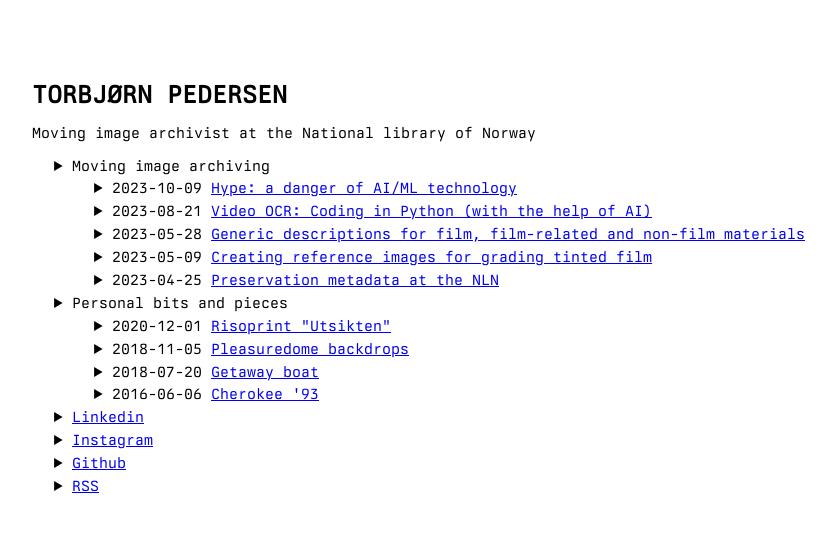
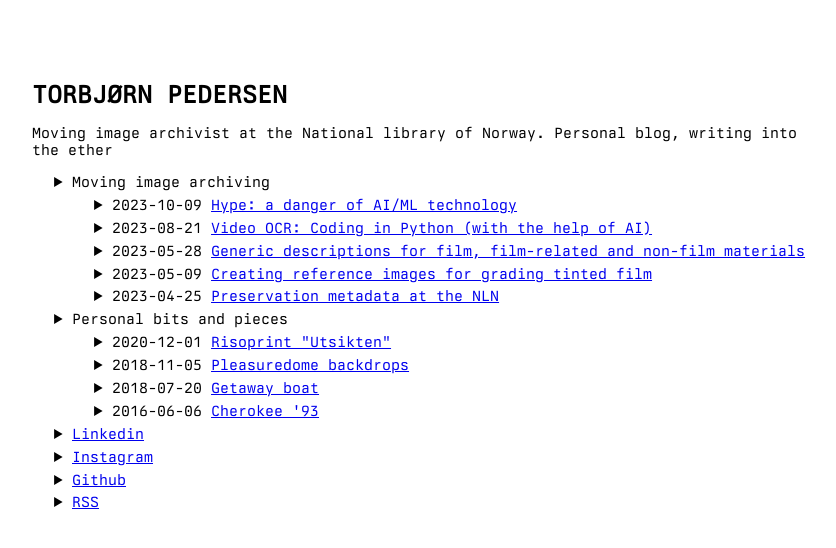
Before and after one commit to torbjornbp/torbjornbp.github.io, a Jekyll site: the page built from index.md, in a window 1280 px wide. Shown: the top 548 px of the page, without its empty margins (208-1044 px from the left). Built offline with Jekyll 4.4.1, drawn with Linux system fonts in a browser that asks for light colours.

Commit message:
Update _config.yml

```diff
--- a/_config.yml
+++ b/_config.yml
@@ -21,7 +21,7 @@
 title: Torbjørn Pedersen
 author: Torbjørn Pedersen
 email:
-description: Moving image archivist at the National library of Norway  # >- this means to ignore newlines until "baseurl:"
+description: Moving image archivist at the National library of Norway. Personal blog, writing into the ether  # >- this means to ignore newlines until "baseurl:"
 baseurl: "" # the subpath of your site, e.g. /blog
 url: "https://torbjorn.no" # the base hostname & protocol for your site, e.g. http://example.com
 
```
